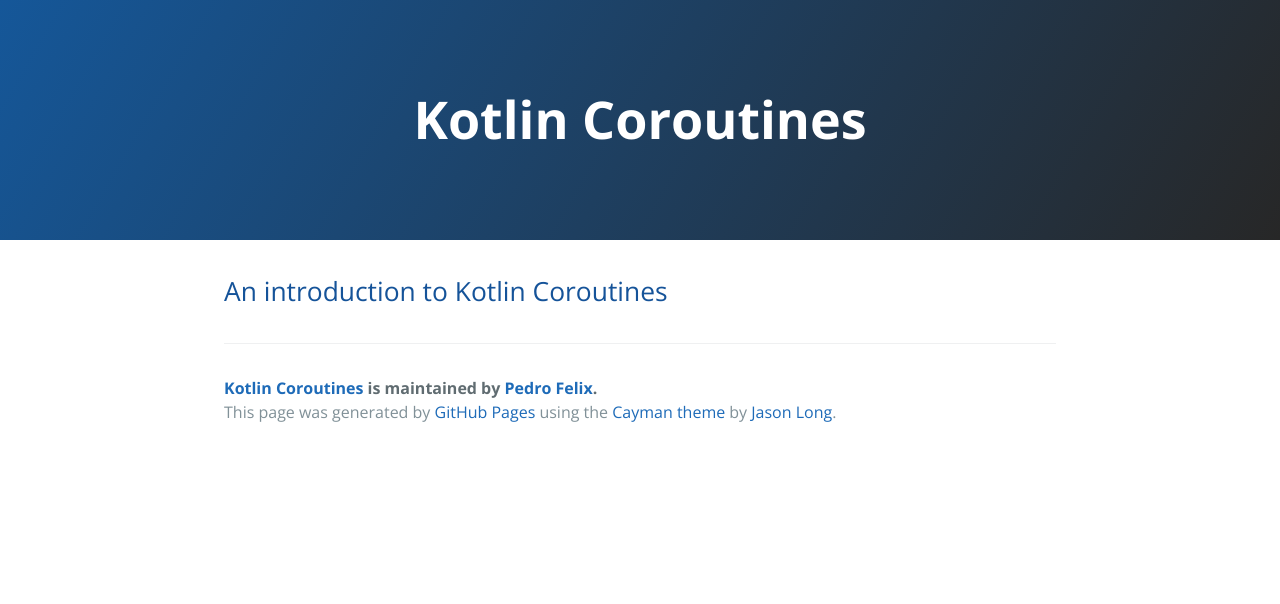
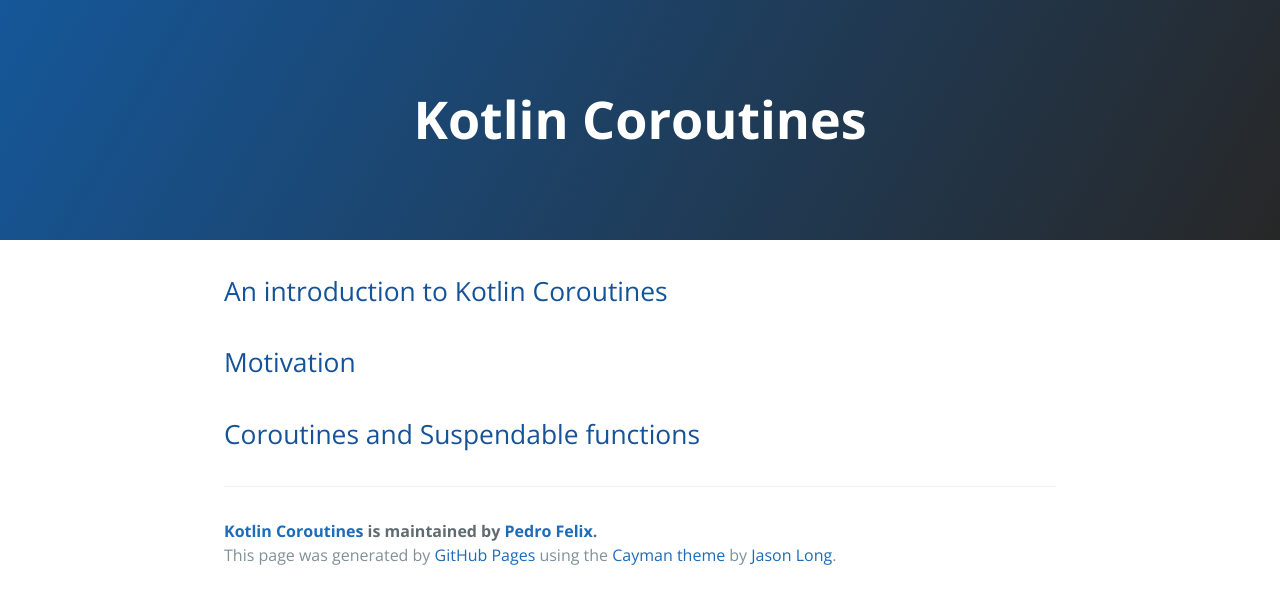
Before and after one commit to pmhsfelix/kotlin-coroutines, a Jekyll site: the page built from docs/index.md, in a window 1280 px wide. Shown: the top 604 px of the page. Built offline with Jekyll 4.4.1, drawn with Linux system fonts in a browser that asks for light colours; our own code applies the rules of GitHub Pages for plain Markdown files.

Commit message:
adds minor edit

```diff
--- a/docs/index.md
+++ b/docs/index.md
@@ -1 +1,5 @@
 # An introduction to Kotlin Coroutines #
+
+## Motivation ##
+
+## Coroutines and Suspendable functions ##
```
